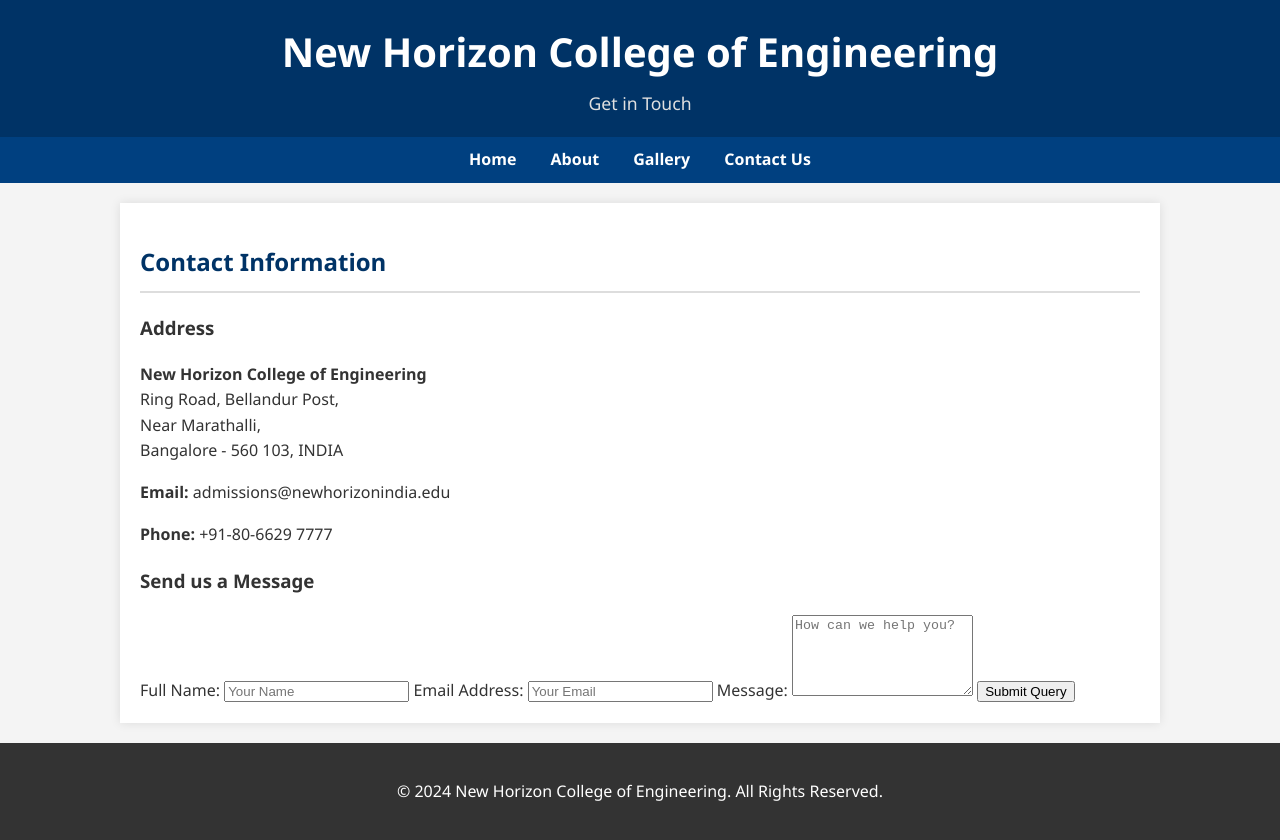
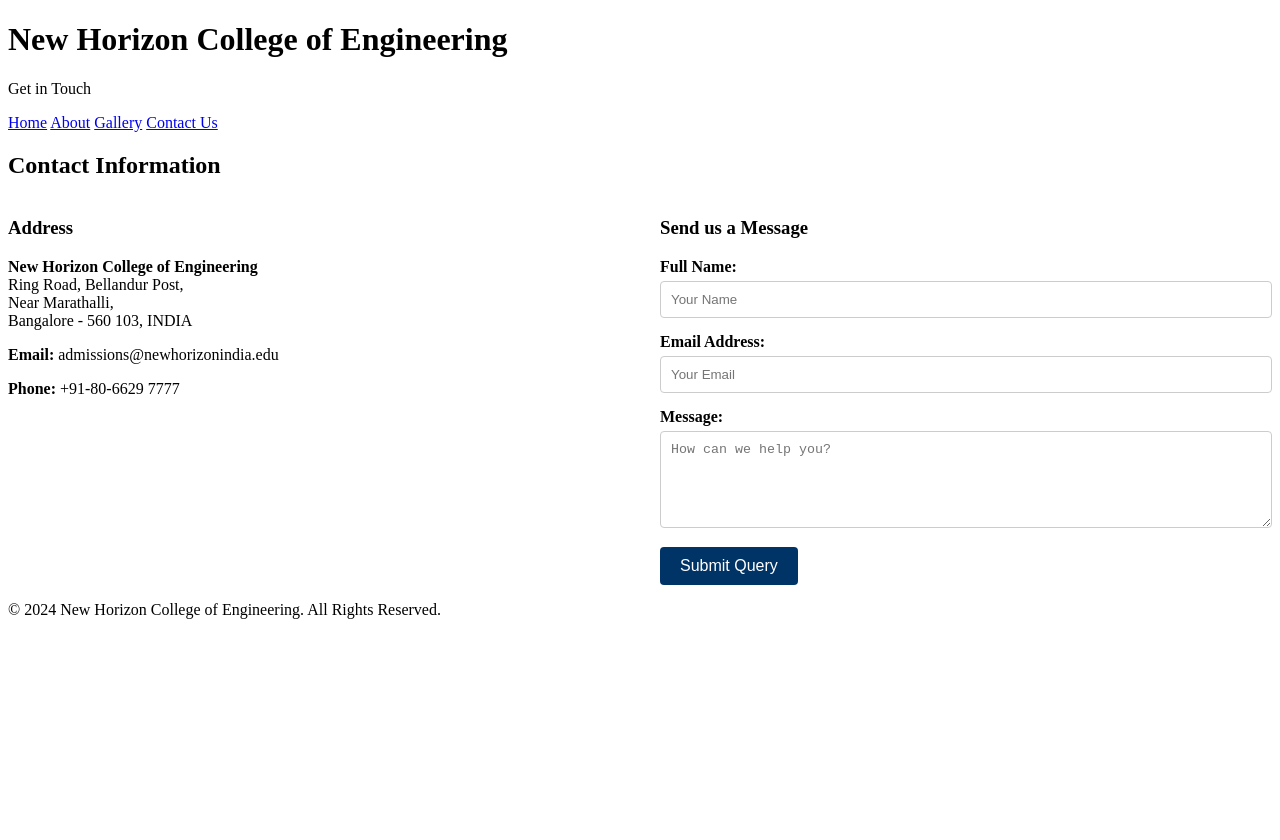
Before and after one commit to Windows7Pro2009/mywebsite-prac, a plain HTML site: page contactus.html in a window 1280 px wide. After the commit the page ends 800 px from the top, so only its background shows below. Drawn offline with Linux system fonts and the light colour scheme.

Commit message:
Updated style.css

```diff
--- a/style.css
+++ b/style.css
@@ -1,96 +1,76 @@
-/* General Styles */
-body {
-    font-family: 'Segoe UI', Tahoma, Geneva, Verdana, sans-serif;
-    margin: 0;
-    padding: 0;
-    background-color: #f4f4f4;
-    color: #333;
-    line-height: 1.6;
+/* ===========================
+   ADD THESE STYLES TO THE BOTTOM
+   OF YOUR EXISTING STYLE.CSS
+   =========================== */
+
+/* --- Gallery Styles --- */
+.gallery-grid {
+    display: flex;
+    flex-wrap: wrap;
+    gap: 20px;
+    justify-content: space-between;
 }
 
-/* Header Section */
-header {
-    background-color: #003366; /* NHCE Corporate Blue */
-    color: white;
-    padding: 20px 0;
+.gallery-item {
+    flex: 1;
+    min-width: 200px;
+    background: #f0f0f0;
+    padding: 10px;
+    border-radius: 5px;
     text-align: center;
 }
 
-header h1 {
-    margin: 0;
-    font-size: 2.5rem;
+.gallery-item img {
+    width: 100%;
+    height: 200px;
+    object-fit: cover; /* Ensures images are cropped nicely */
+    border-radius: 4px;
 }
 
-header p {
-    margin: 5px 0 0;
-    font-size: 1.1rem;
-    color: #e0e0e0;
+.gallery-item p {
+    margin-top: 10px;
+    font-weight: bold;
+    color: #003366;
 }
 
-/* Navigation */
-nav {
-    background-color: #004080;
-    text-align: center;
-    padding: 10px;
+/* --- Contact Page Styles --- */
+.contact-wrapper {
+    display: flex;
+    flex-wrap: wrap;
+    gap: 40px;
 }
 
-nav a {
-    color: white;
-    text-decoration: none;
-    margin: 0 15px;
+.contact-info, .contact-form {
+    flex: 1;
+    min-width: 300px;
+}
+
+/* Form Inputs */
+form label {
+    display: block;
+    margin-bottom: 5px;
     font-weight: bold;
 }
 
-nav a:hover {
-    text-decoration: underline;
-    color: #ffcc00;
+form input, form textarea {
+    width: 100%;
+    padding: 10px;
+    margin-bottom: 15px;
+    border: 1px solid #ccc;
+    border-radius: 4px;
+    box-sizing: border-box; /* Ensures padding doesn't break layout */
 }
 
-/* Main Container */
-.container {
-    max-width: 1000px;
-    margin: 20px auto;
-    padding: 20px;
-    background: white;
-    box-shadow: 0 0 10px rgba(0,0,0,0.1);
+form button {
+    background-color: #003366;
+    color: white;
+    border: none;
+    padding: 10px 20px;
+    cursor: pointer;
+    font-size: 1rem;
+    border-radius: 4px;
 }
 
-/* Image Styling */
-.college-img {
-    width: 100%;
-    height: auto;
-    border-radius: 8px;
-    margin-bottom: 20px;
+form button:hover {
+    background-color: #004080;
 }
-
-/* Content Sections */
-h2 {
-    color: #003366;
-    border-bottom: 2px solid #ddd;
-    padding-bottom: 10px;
-}
-
-.highlights {
-    display: flex;
-    justify-content: space-between;
-    flex-wrap: wrap;
-    margin-top: 20px;
-}
-
-.highlight-box {
-    flex: 1;
-    min-width: 250px;
-    background: #f9f9f9;
-    margin: 10px;
-    padding: 15px;
-    border-left: 5px solid #003366;
-}
-
-/* Footer */
-footer {
-    text-align: center;
-    padding: 20px;
-    background-color: #333;
-    color: white;
-    margin-top: 20px;
-}
```
